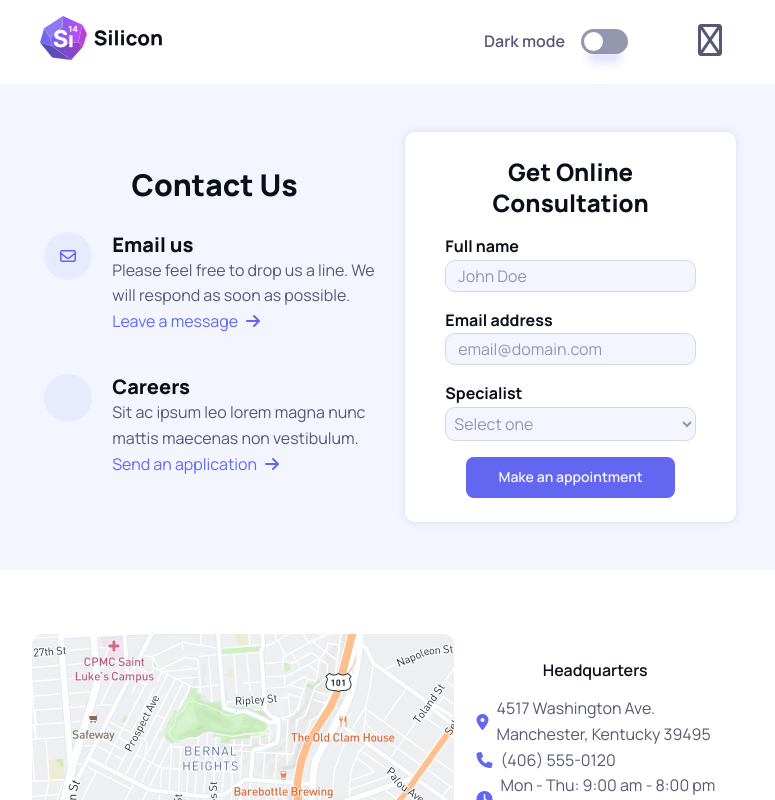
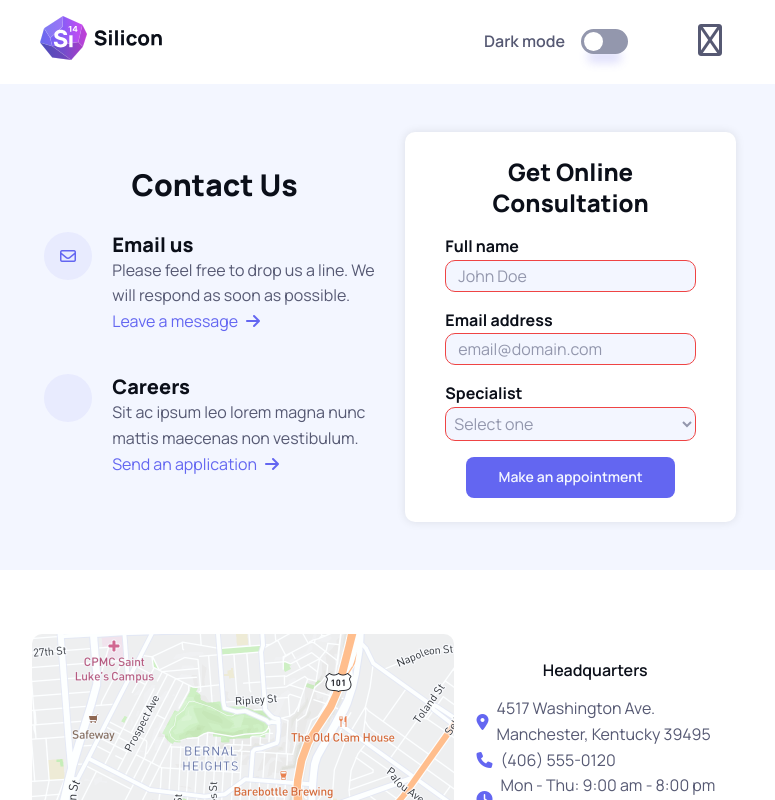
Before and after one commit to MSPlearns/React-silicon, a React (Vite) app in the folder react-silicon/: page /contact in a window 1280 px wide. Shown: the top 800 px of the page, without its empty margins (256-1031 px from the left). Built offline with nearby package versions, Linux system fonts and the light colour scheme; some icons are missing.

Commit message:
functional form, some form validation/submitt issues. No conditional rendering after submission

```diff
--- a/react-silicon/src/components/others/ContactUsForm.jsx
+++ b/react-silicon/src/components/others/ContactUsForm.jsx
@@ -1,36 +1,129 @@
-import React from "react";
+import React, { useState } from "react";
+
+// ToDO:
+// 1. Fix the form validation & submission (atm form is submitting as long as the last modified field is valid)
+// 2. Implement conditional rendering for the form and the success message
+// 3. Implement a validation context with the validation logic, all forms can use the same context
 
 const ContactUsForm = () => {
+	const [formData, setFormData] = useState({
+		fullName: "",
+		email: "",
+		specialist: "",
+	});
+	const [submitted, setSubmitted] = useState(false);
+	const [error, setError] = useState("");
+	const [isValid, setIsValid] = useState(null);
+
+	const validateForm = (input, value) => {
+		setIsValid(true);
+		const newError = [];
+
+		if (!value || value.trim() === "") {
+			setIsValid(false);
+			newError.push(`The ${input} field is required.`);
+		}
+
+		switch (input) {
+			case "name":
+				if (!/^(?=.*\s)[a-zA-Z\s]{2,}$/.test(value)) {
+					setIsValid(false);
+					newError.push(`The ${input} field must contain only letters.`);
+				}
+				break;
+			case "email":
+				if (!/^[a-zA-Z0-9._-]+@[a-zA-Z0-9.-]{2,}\.[a-zA-Z]{2,}$/.test(value)) {
+					setIsValid(false);
+					newError.push(`The ${input} field must be a valid email address.`);
+				}
+				break;
+		}
+
+		setError(newError);
+		return isValid;
+	};
+
+	const handleChange = (e) => {
+		const { name, value } = e.target;
+		setFormData({ ...formData, [name]: value });
+		validateForm(name, value);
+	};
+
+	const handleSubmit = async (e) => {
+		e.preventDefault();
+
+		// Each field should be validated separately
+		if (
+			!validateForm("fullName", formData.name) ||
+			!validateForm("email", formData.email) ||
+			!validateForm("specialist", formData.specialist)
+		) {
+			alert(`Couldn't submit the form. ${error.join(", ")}`);
+			return;
+		}
+
+		const res = await fetch(
+			`https://win24-assignment.azurewebsites.net/api/forms/contact`,
+			{
+				method: "POST",
+				headers: {
+					"Content-Type": "application/json",
+				},
+				body: JSON.stringify(formData),
+			}
+		);
+
+		if (res.ok) {
+			setSubmitted(true);
+			alert("Your request has been submitted successfully."); // This alert should be replaced when conditional rendering is implemented
+		} else {
+			alert("Something went wrong. Please try again later.");
+		}
+	};
+
+	//  // This function needs to be implemented when conditional rendering is implemented
+	//  const handleReturnForm = () => {
+	// 		setSubmitted(false);
+	// 		setIsValid(null);
+	// 		setFormData({ fullName: "", email: "", specialist: "" });
+	// 	};
+
 	return (
-		<form className='contact-form'>
+		<form className='contact-form' onSubmit={handleSubmit} noValidate>
 			<h3 className='headline'>Get Online Consultation</h3>
 
 			<div className='form-group'>
 				<label htmlFor='name'>Full name</label>
 				<input
-					id='name'
+					name='fullName'
 					type='text'
-					className='form-control'
+					className={`form-control ${isValid ? "valid" : "invalid"}`}
 					placeholder='John Doe'
+					value={formData.name}
+					onChange={handleChange}
 				/>
 			</div>
 
 			<div className='form-group'>
 				<label htmlFor='email'>Email address</label>
 				<input
-					id='email'
-					type='text'
-					className='form-control'
+					name='email'
+					type='email'
+					className={`form-control ${isValid ? "valid" : "invalid"}`}
 					placeholder='email@domain.com'
+					value={formData.email}
+					onChange={handleChange}
 				/>
 			</div>
 
 			<div className='form-group'>
-				<label htmlFor='speciality'>Specialist</label>
+				<label htmlFor='specialist'>Specialist</label>
 				<select
-					id='speciality'
-					className='form-control'
+					name='specialist'
+					className={`form-control ${isValid ? "valid" : "invalid"}`}
 					placeholder='Select one'
+					onChange={handleChange}
+					value={formData.specialist}
 				>
 					<option value=''>Select one</option>
 					<option value='support'>Support</option>
--- a/react-silicon/src/components/sections/contact-us.css
+++ b/react-silicon/src/components/sections/contact-us.css
@@ -123,16 +123,16 @@
 			left: 0.5rem;
 			color: var(--color-text-light);
 		}
+	}
 
-		.valid {
-			border: 1px solid var(--color-sucess);
-			box-shadow: none;
-		}
+	.form-control.valid {
+		border: 1px solid var(--color-sucess);
+		box-shadow: none;
+	}
 
-		.invalid {
-			border: 1px solid var(--color-error);
-			box-shadow: none;
-		}
+	.form-control.invalid {
+		border: 1px solid var(--color-error);
+		box-shadow: none;
 	}
 
 	select option {
```
